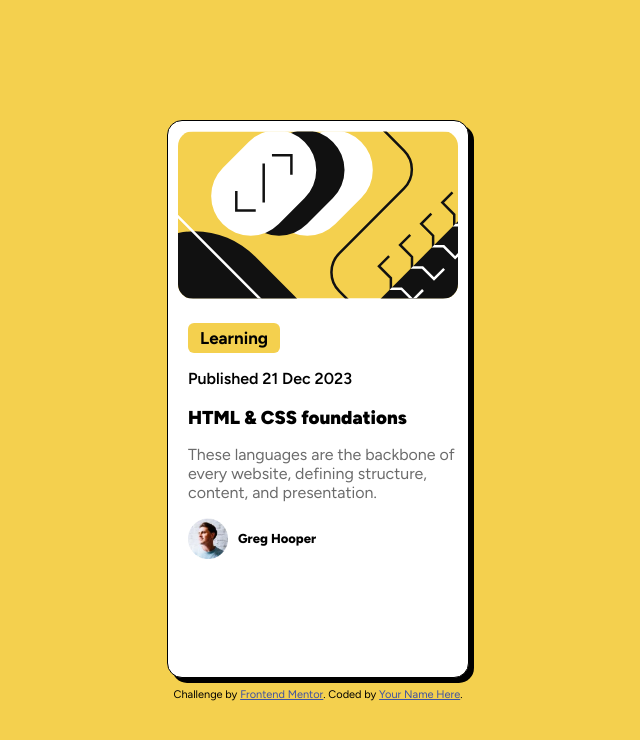
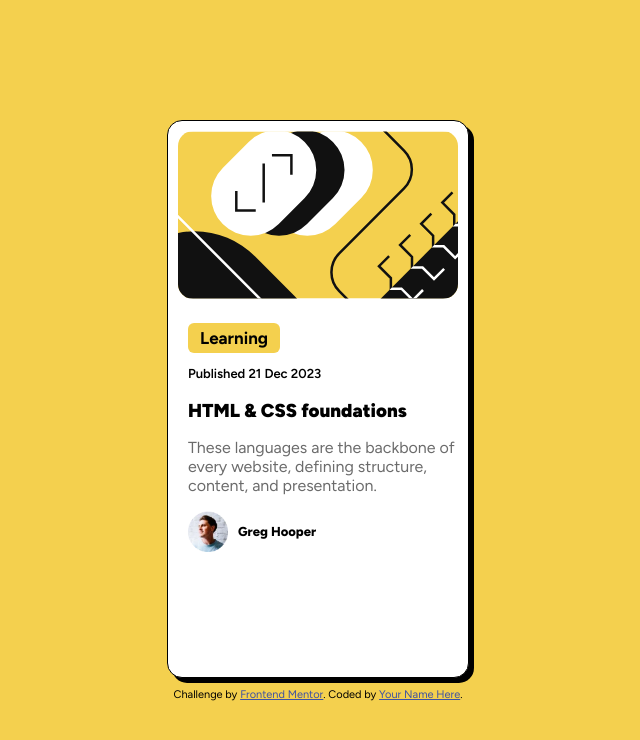
Before and after one commit to Eyu-mersha/blog-preview-card, a plain HTML site: page index.html in a window 1280 px wide. Shown: the whole page, without its empty margins (322-962 px from the left). Drawn offline with Linux system fonts and the light colour scheme.

Commit message:
update 3

```diff
--- a/index.html
+++ b/index.html
@@ -25,7 +25,7 @@
     </div>
     <div class="lower-part">
       <h6>Learning</h6>
-      <p class="lowerPara">Published 21 Dec 2023</p>
+      <p class="lowerPara" style="font-size: 13px">Published 21 Dec 2023</p>
       <h3>  HTML & CSS foundations  </h3>
       <p style="color:hsl(0, 0%, 42%);">These languages are the backbone of every website, defining structure, content, and presentation.</p>
       <div class="avatar">
--- a/style.css
+++ b/style.css
@@ -52,7 +52,6 @@ body{
 }
 .lower-part .lowerPara{
     font-weight: 600;
-    font-size: 10px;
 }
 .avatar{
   display: flex;
```
